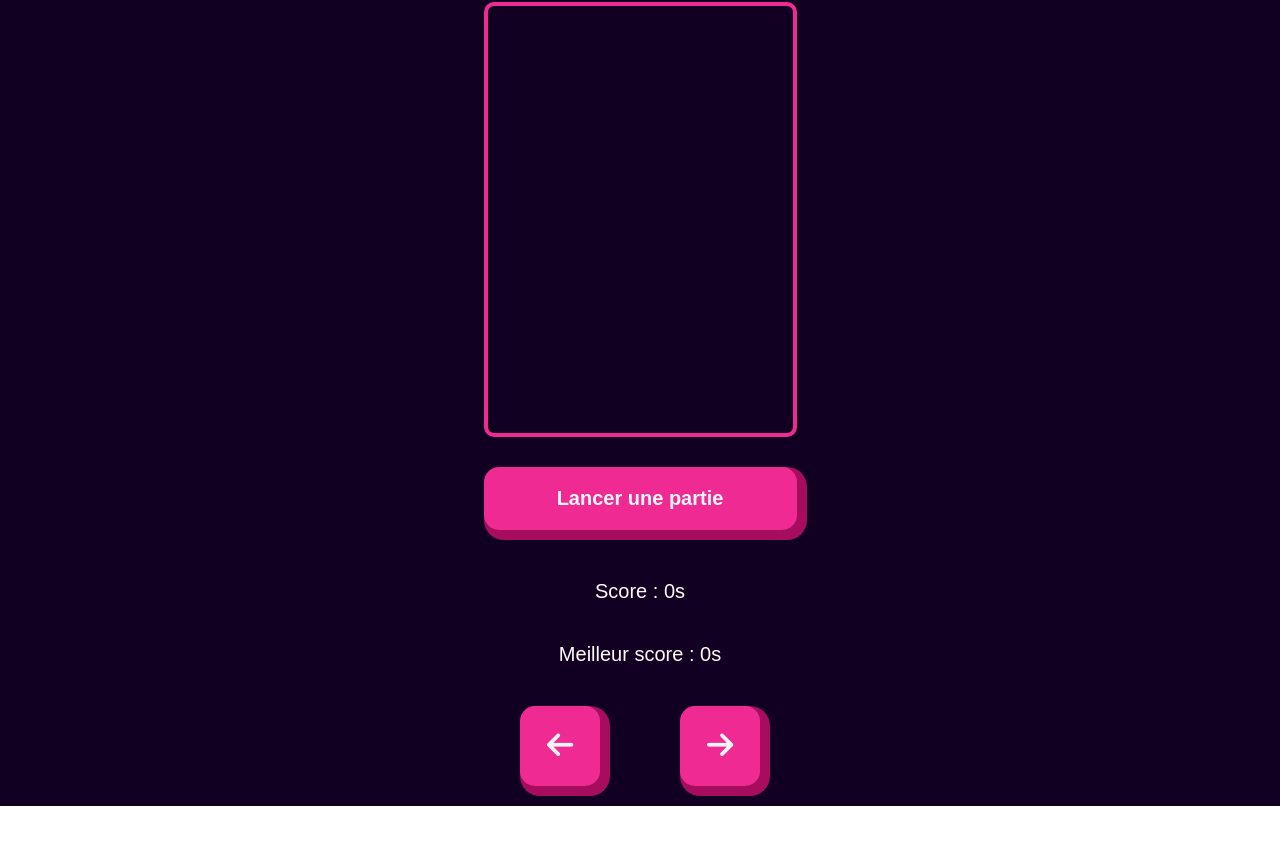
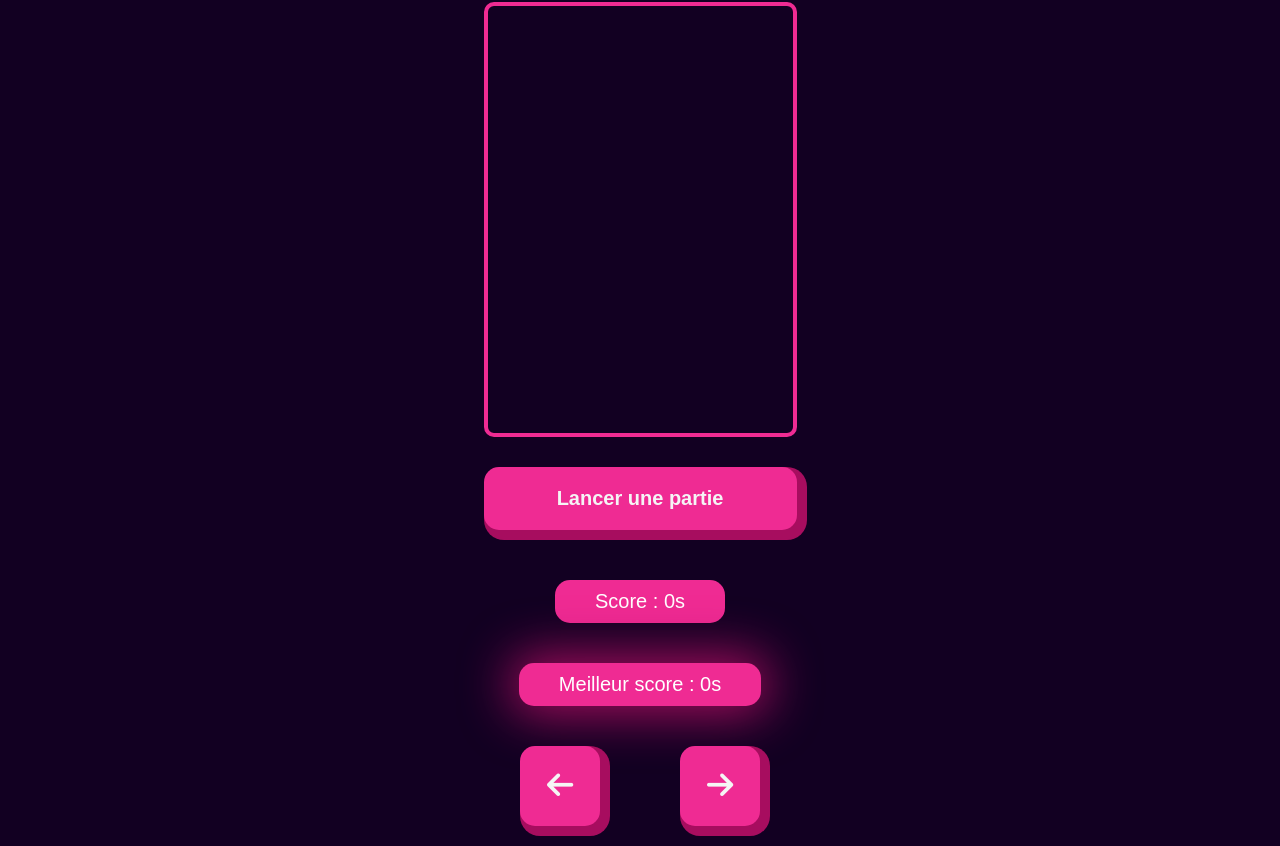
Before and after one commit to Briiice3R/Pong, a plain HTML site: page index.html in a window 1280 px wide. Shown: the part 72-918 px from the top of the page. Before the commit the page ends 878 px from the top, so only its background shows below. Drawn offline with Linux system fonts and the light colour scheme.

Commit message:
style: Ajout de style sur les infos des scores

```diff
--- a/src/styles/style.css
+++ b/src/styles/style.css
@@ -58,14 +58,17 @@ canvas {
     font-weight: bolder;
 }
 
-.scoreText{
+.scoreText, .highestScoreText{
     font-size: 20px;
+    background: var(--secondary-color);
+    padding: 10px 40px;
+    border-radius: var(--radius);
+}
 
+.highestScoreText{
+    box-shadow: 0px 0px 50px 8px var(--optional-color);
 }
-.highestScoreText{
-    font-size: 20px;
 
-}
 
 .textLoose{
     min-height: 3rem;
```
